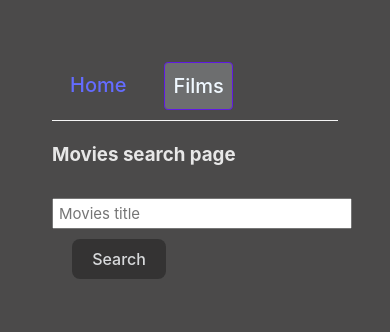
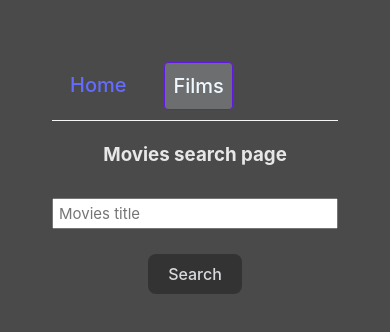
Before and after one commit to Lakanna/goit-react-hw-05, a React (Vite) app: page /movies in a window 390 px wide. Shown: the top 332 px of the page. Built offline with nearby package versions, Linux system fonts and the light colour scheme.

Commit message:
add responcive

```diff
--- a/src/components/App/App.css
+++ b/src/components/App/App.css
@@ -1,17 +1,24 @@
 #root {
-  max-width: 1280px;
   margin: 0 auto;
   padding: 2rem;
   /* text-align: center; */
 }
 
-.card {
-  padding: 2em;
+.container {
+  max-width: 800px;
+  margin: 0 auto;
 }
-
-.read-the-docs {
-  color: #888;
+@media (max-width: 480px) {
+  h1 {
+    font-size: 1.5em;
+  }
+  .container {
+    max-width: 480px;
+    text-align: center; /* стилі для маленьких екранів */
+  }
 }
-.container {
-  max-width: 1280px;
+@media (max-width: 768px) {
+  .container {
+    max-width: 768px; /* стилі для планшетів  */
+  }
 }
--- a/src/components/CardOfCast/CardOfCast.module.css
+++ b/src/components/CardOfCast/CardOfCast.module.css
@@ -7,8 +7,10 @@
 .listOfCast {
   display: flex;
   flex-wrap: wrap;
-  gap: 10px;
+  gap: 20px;
+  justify-content: space-evenly;
 }
+
 .itemOfCast {
   display: flex;
   flex-direction: column;
--- a/src/components/CardOfMovie/CardOfMovie.module.css
+++ b/src/components/CardOfMovie/CardOfMovie.module.css
@@ -14,3 +14,13 @@
 .span {
   color: #646cff;
 }
+
+@media (max-width: 480px) {
+  .cardContainer {
+    gap: 10px;
+    flex-direction: column; /* стилі для маленьких екранів */
+  }
+  .poster {
+    width: 100%;
+  }
+}
--- a/src/components/MovieList/MovieList.module.css
+++ b/src/components/MovieList/MovieList.module.css
@@ -2,3 +2,9 @@
   list-style: inside;
   margin-bottom: 20px;
 }
+
+@media (max-width: 480px) {
+  .listOfFilms {
+    text-align: left;
+  }
+}
--- a/src/components/SearchForm/SearhForm.jsx
+++ b/src/components/SearchForm/SearhForm.jsx
@@ -38,7 +38,9 @@ export default function SearhForm({ onSubmit }) {
         autoComplete="off"
         placeholder="Movies title"
       />
-      <button type="submit">Search</button>
+      <button className={css.buttonSearch} type="submit">
+        Search
+      </button>
       <ToastContainer />
     </form>
   );
--- a/src/components/SearchForm/SearhForm.module.css
+++ b/src/components/SearchForm/SearhForm.module.css
@@ -5,3 +5,13 @@
   font-size: 15px;
   width: 300px;
 }
+
+.buttonSearch {
+  margin: 15px 0;
+}
+
+@media (max-width: 480px) {
+  .input {
+    width: 100%;
+  }
+}
--- a/src/index.css
+++ b/src/index.css
@@ -31,7 +31,7 @@ body {
 }
 
 h1 {
-  font-size: 3.2em;
+  font-size: 2.2em;
   line-height: 1.1;
 }
 
--- a/src/pages/HomePage.jsx
+++ b/src/pages/HomePage.jsx
@@ -46,7 +46,7 @@ export default function HomePage() {
     };
 
     getFilmsList();
-  }, [page]);
+  }, [page, setSearchParams]);
 
   return (
     <main>
```
